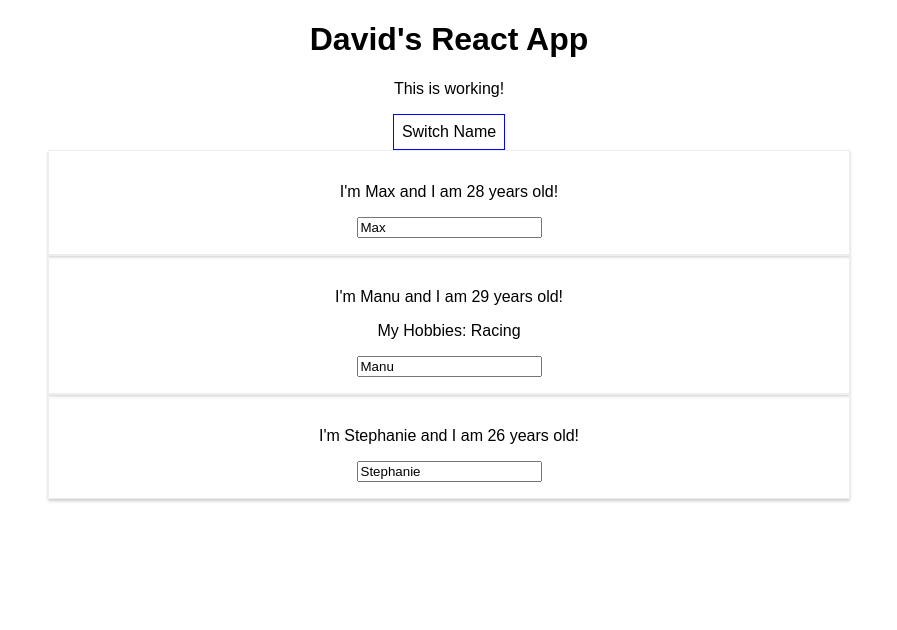
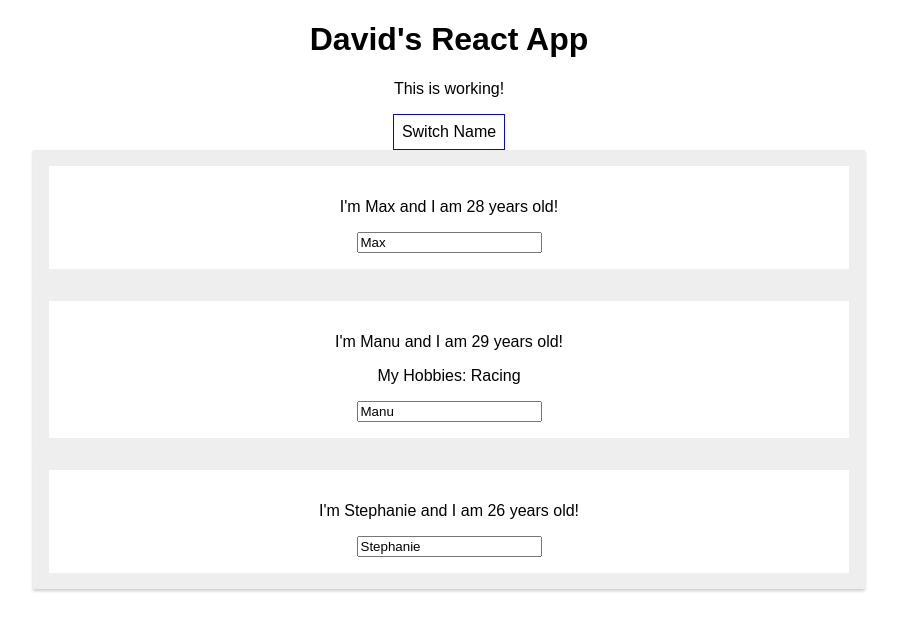
Before and after one commit to davidbolton1/React-Complete-G, a React (Create React App) app: page / in a window 1280 px wide. Shown: the top 630 px of the page, without its empty margins (191-1088 px from the left). Built offline with nearby package versions, Linux system fonts and the light colour scheme.

Commit message:
CSS changes

```diff
--- a/src/Person/Person.css
+++ b/src/Person/Person.css
@@ -1,7 +1,7 @@
 .Person {
     width: 60%;
     margin: auto;
-    border: 1px solid #eee;
+    border: 1rem solid #eee;
     box-shadow: 0 2px 3px #ccc;
     padding: 16px;
     text-align: center;
```
